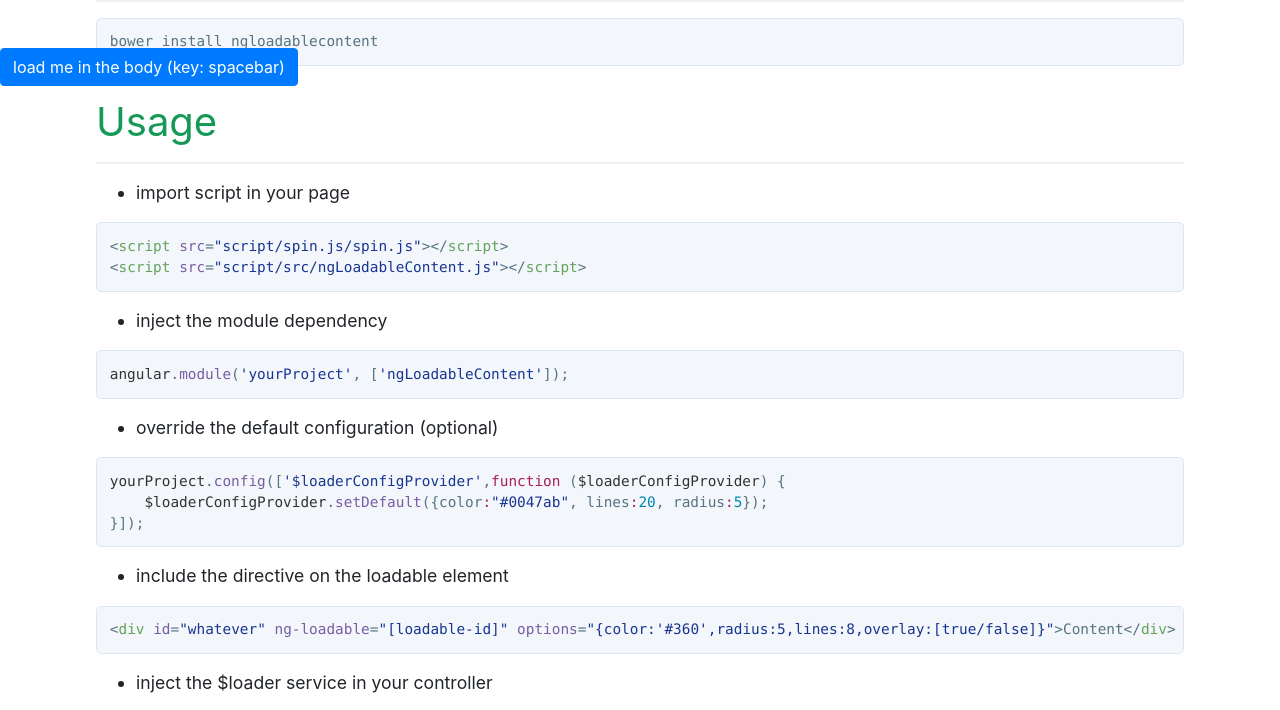
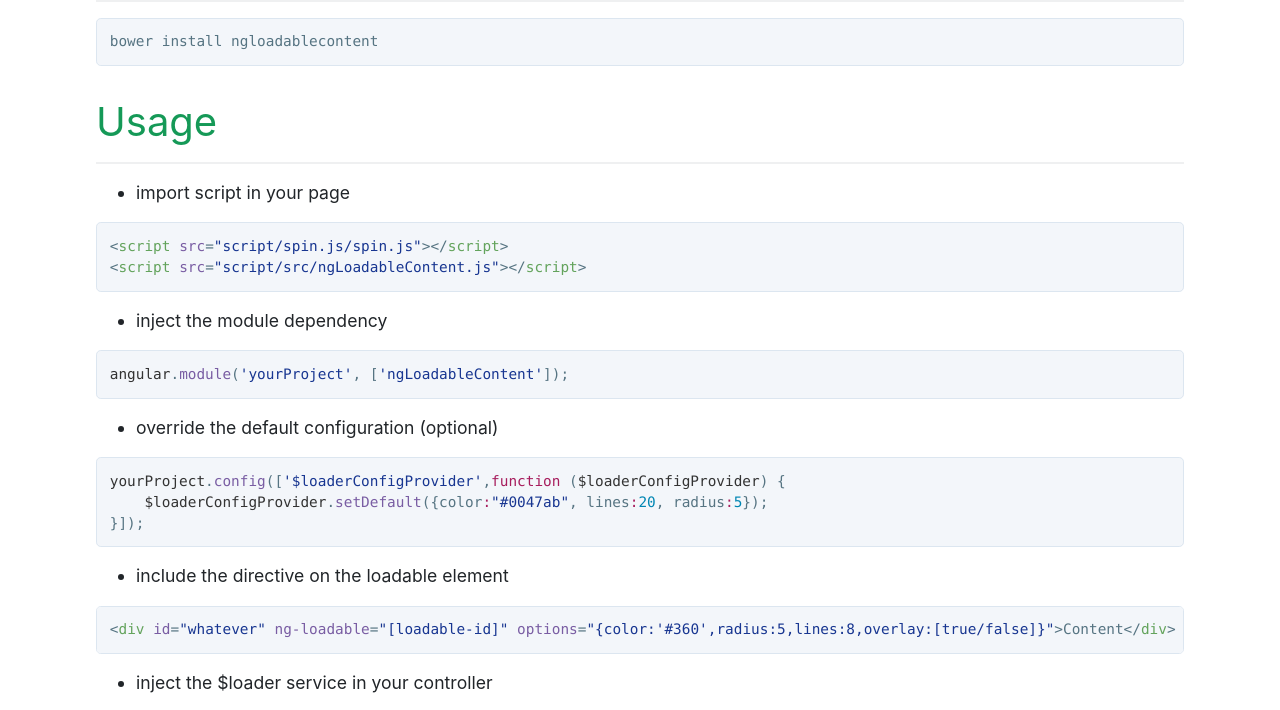
Before and after one commit to alexnoise79/ngLoadableContent, a plain HTML site: page index.html in a window 1280 px wide. Shown: the part 698-1408 px from the top of the page. Drawn offline with nearby package versions, Linux system fonts and the light colour scheme; some packages are replaced by stand-ins of ours; a script that the page names is missing.

Commit message:
example live

```diff
--- a/stylesheets/app.css
+++ b/stylesheets/app.css
@@ -85,12 +85,12 @@ form .overlay,
     flex: 0 1 30px;
 }
 
-.buttons {
+/*.buttons {
     position: fixed;
     bottom: 0;
     left: 0;
     width: 100%;
-}
+}*/
 
 #wrapper {
     display: -ms-flexbox;
```
